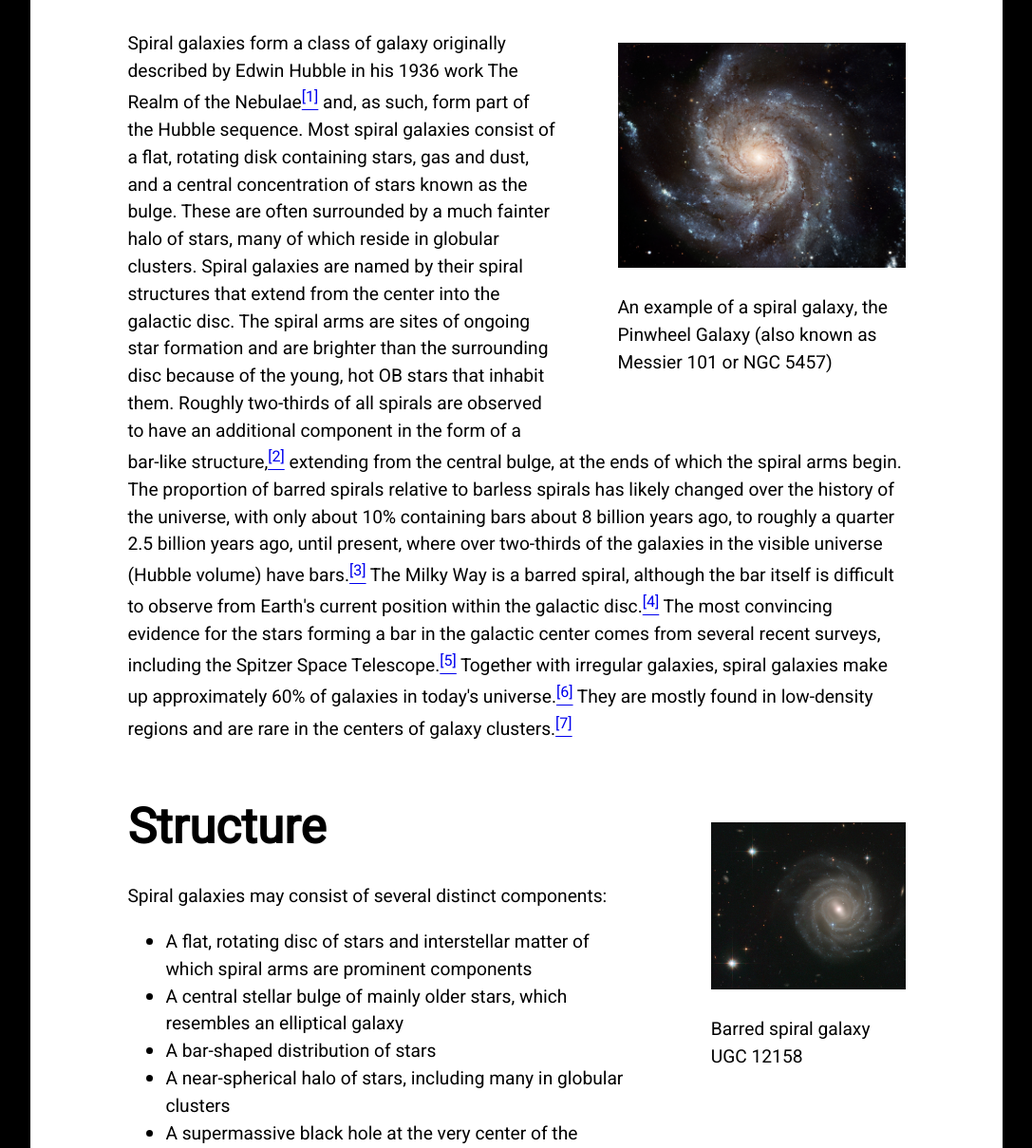
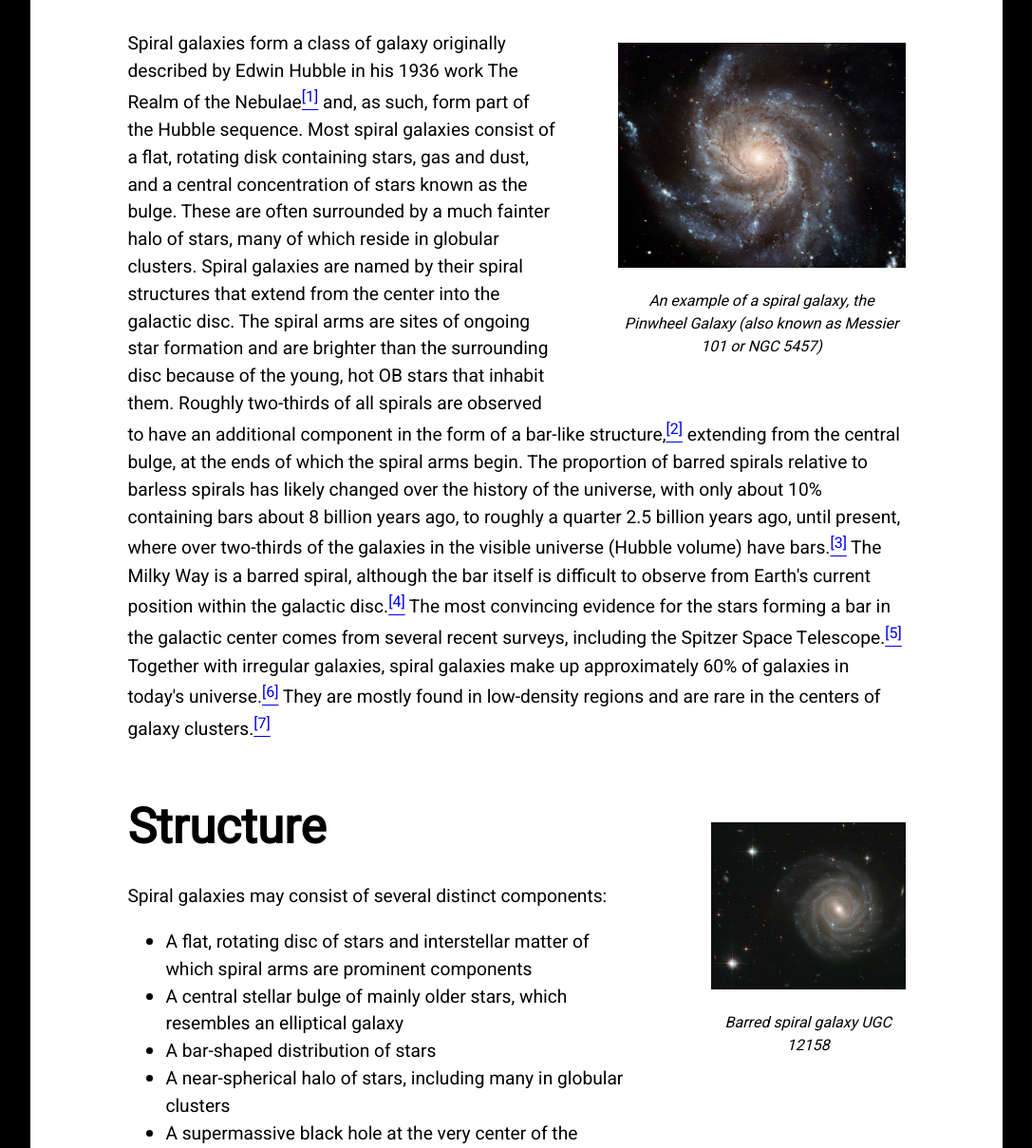
Before and after one commit to dev-zol/WebDesignWikipedia, a plain HTML site: page index.html in a window 1280 px wide. Shown: the part 451-1660 px from the top of the page at 95% size, without its empty margins (96-1183 px from the left). Drawn offline with nearby package versions, Linux system fonts and the light colour scheme.

Commit message:
Update style.css
centered and italicized photo captions

```diff
--- a/style.css
+++ b/style.css
@@ -119,6 +119,12 @@ section>div.images {
   width: 25%;
 }
 
+.images>card {
+  text-align: center;
+  font-style: italic;
+  font-size: 1rem;
+}
+
 section>div>card>img {
   width: 100%;
   object-fit: contain;
@@ -141,6 +147,9 @@ section>div>card>img {
   margin-bottom: 2rem;
   margin-left: 4rem;
   float: right;
+  text-align: center;
+  font-style: italic;
+  font-size: 1rem;
 }
 
 .img_section>div>img {
```
